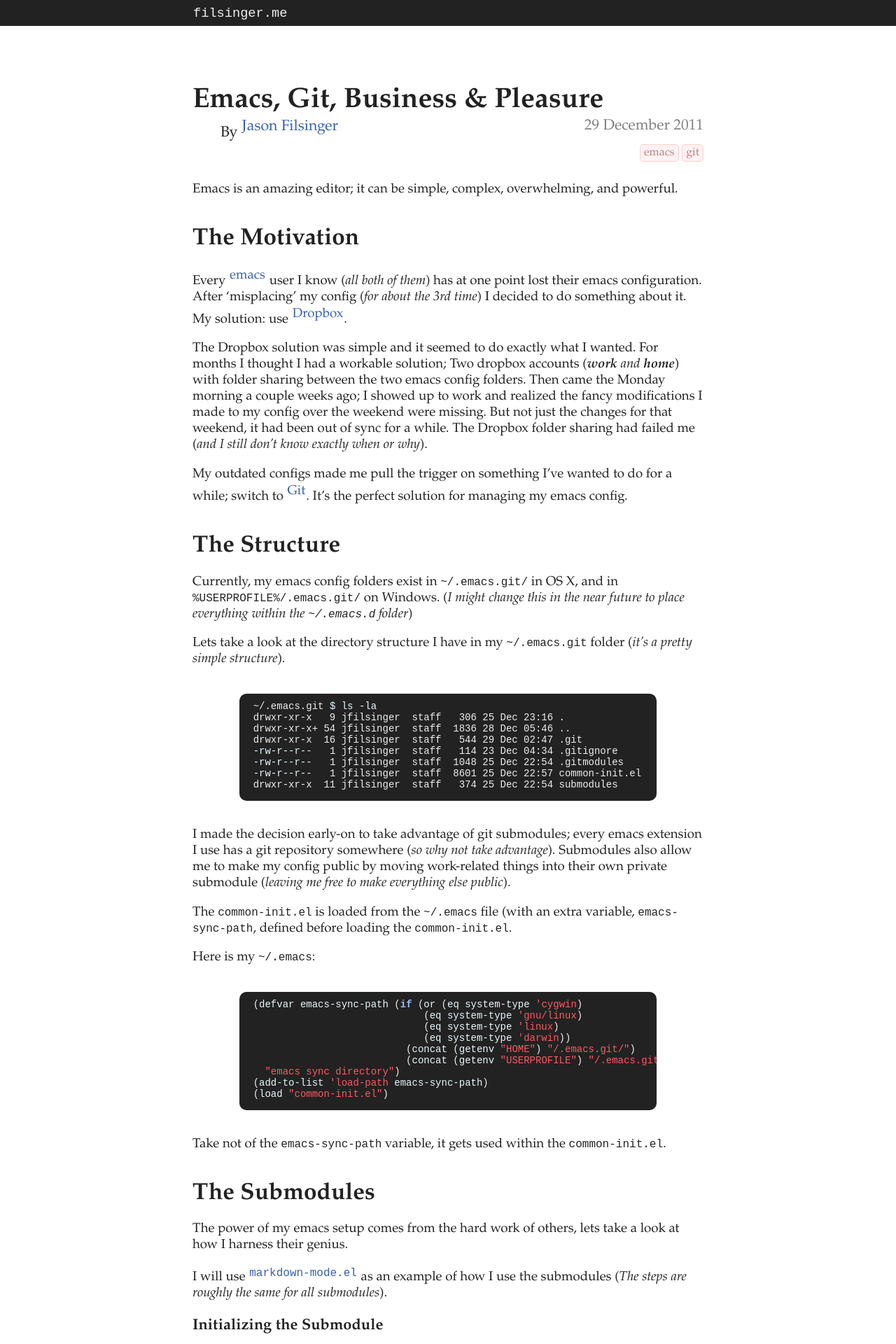
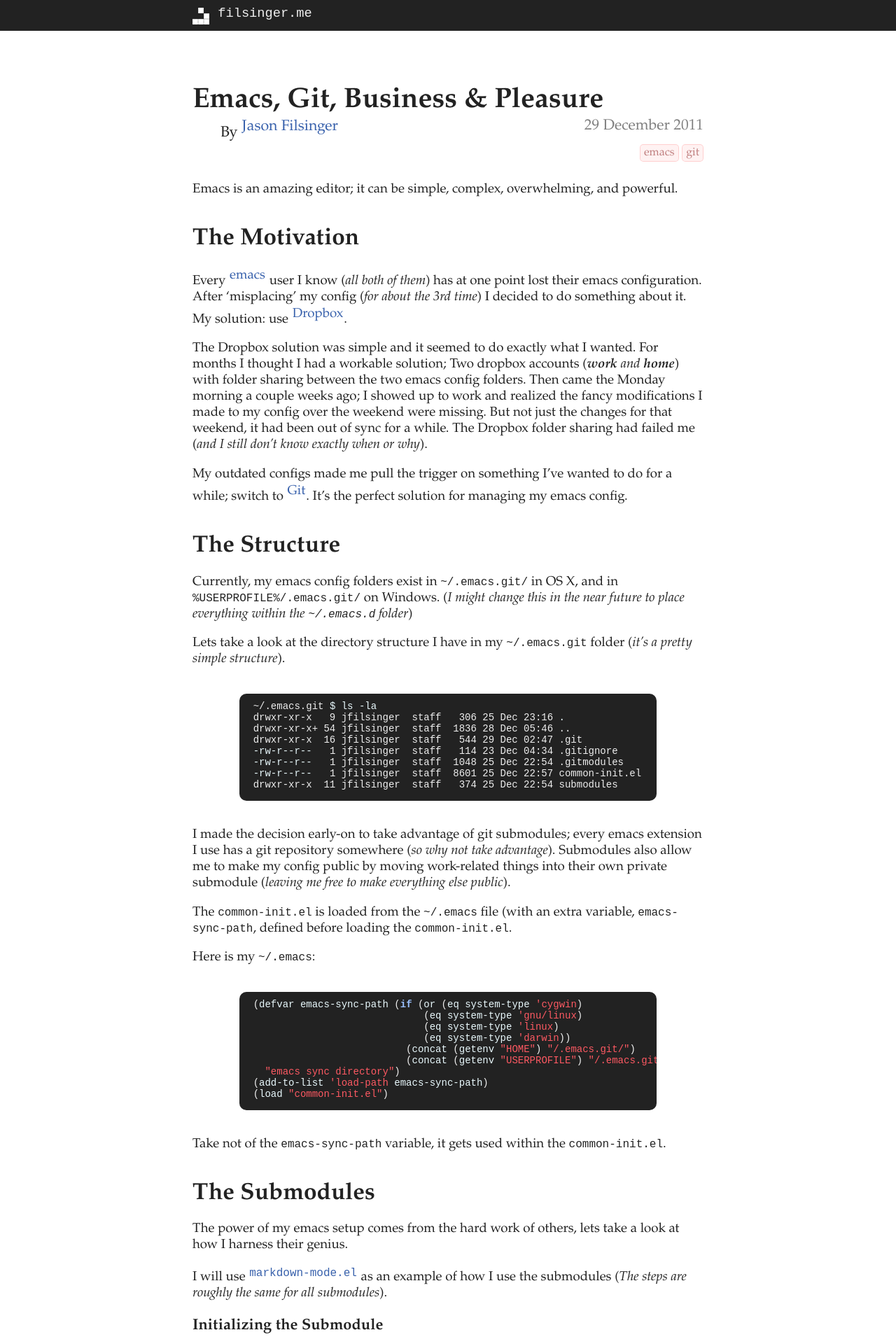
Before and after one commit to filsinger/filsinger.github.com, a Jekyll site: the page built from _posts/2011-12-29-emacs-git-business-and-pleasure.md, in a window 1280 px wide. Shown: the top 1920 px of the page at 70% size. Built offline with Jekyll 4.4.1, drawn with Linux system fonts in a browser that asks for light colours; Markdown is read by kramdown in place of the engine named in the settings; comment, search, counter and statistics services are not loaded.

Commit message:
using common header includes and added a small logo to the header

```diff
--- /dev/null
+++ b/_includes/page_header.html
@@ -0,0 +1,6 @@
+<header id="pageheader">
+  <div class="stuffing">
+    <img src="/images/logo-small-w.png"/>
+    <a href="/">filsinger.me</a>
+  </div>
+</header>
--- a/_layouts/post.html
+++ b/_layouts/post.html
@@ -6,11 +6,8 @@
   </head>
   <body>
 
-    <header id="pageheader">
-      <div class="stuffing">
-	<a href="/">filsinger.me</a>
-      </div>
-    </header>
+    {% include page_header.html %}
+
     <div id="wrapper">
       <article>
 	<header>
--- a/_layouts/simple.html
+++ b/_layouts/simple.html
@@ -6,11 +6,7 @@
   </head>
   <body class="simple">
 
-    <header id="pageheader">
-      <div class="stuffing">
-	<a href="/">filsinger.me</a>
-      </div>
-    </header>
+    {% include page_header.html %}
     <div id="wrapper">
       {{ content }}
     </div>
--- a/css/screen.css
+++ b/css/screen.css
@@ -34,6 +34,12 @@
 header#pageheader {
 	padding: 5pt 0pt 5pt 0pt;
 	position: absolute;
+}
+
+#pageheader img {
+	display: inline-block;
+	top: 3pt;
+	margin-right: 5pt;
 }
 
 footer,
```
Also changed, not shown: _layouts/default.html (+2 -6 lines), images/logo-small-w.png (added).
